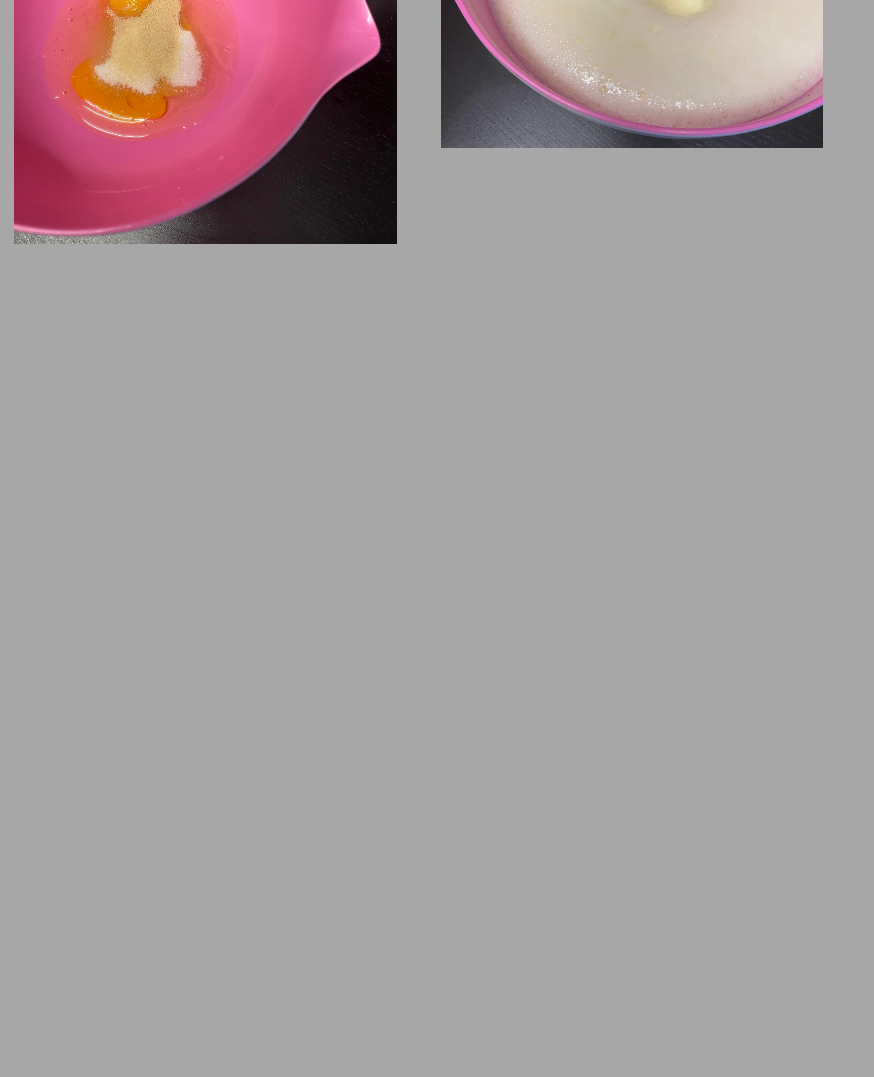
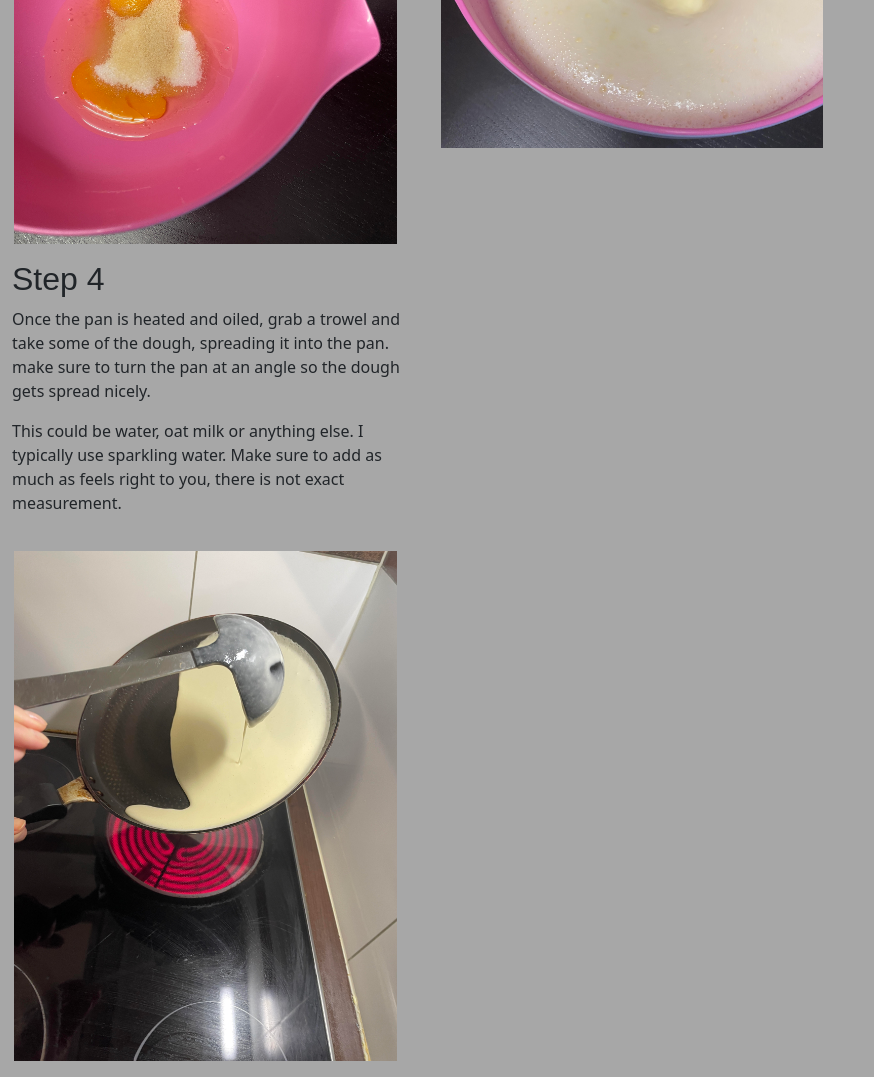
Before and after one commit to ka7arina/blj-receipt-page-katarina-govedarica, a plain HTML site: page recipe.html in a window 1280 px wide. Shown: the part 716-1793 px from the top of the page, without its empty margins (0-874 px from the left). Before the commit the page ends 976 px from the top, so only its background shows below. Drawn offline with nearby package versions, Linux system fonts and the light colour scheme; a web font is replaced by a local one.

Commit message:
added another step + an imprint in the nav header

```diff
--- a/recipe.html
+++ b/recipe.html
@@ -15,6 +15,7 @@
     <a href="index.html">Home</a>
     <a href="#Download">Download</a>
     <a href="recipe.html">Recipe</a>
+    <a href="#Imprint">Imprint</a>
   </nav>
 </head>
 
@@ -42,7 +43,15 @@
             <p><img class="image" src="IMG_6797.jpeg" alt="Pan"></p>
           </div>
         </div>
+        <div class="row">
+          <div class="col-sm-4">
+            <h2>Step 4</h2>
+            <p>Once the pan is heated and oiled, grab a trowel and take some of the dough, spreading it into the pan. make sure to turn the pan at an angle so the dough gets spread nicely.</p>
+            <p>This could be water, oat milk or anything else. I typically use sparkling water. Make sure to add as much as feels right to you, there is not exact measurement.</p>
+            <p><img class="image" src="pan.jpg" alt="Spreading the dough onto the pan"></p>
+          </div>
       </div>
+
 </body>
 
 </html>
```
Also changed, not shown: index.html (+1 -0 lines).
